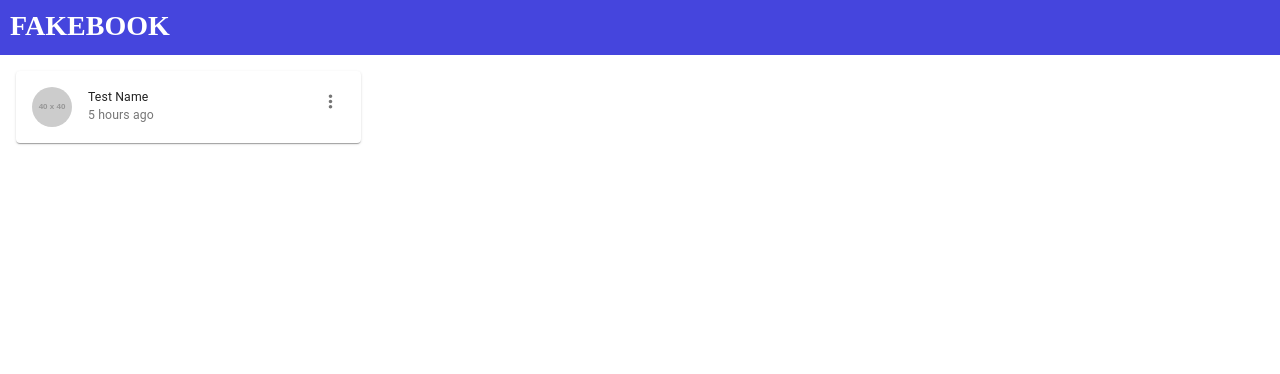
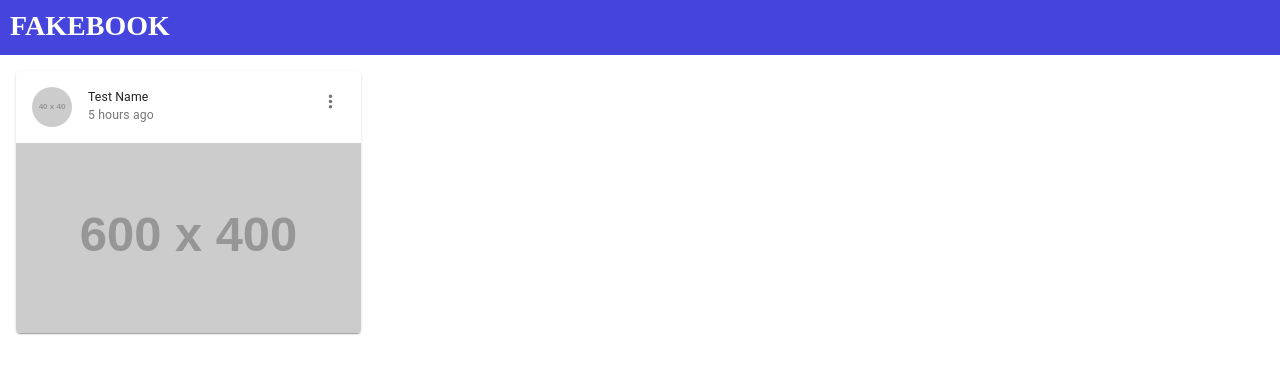
Before and after one commit to dami-lee/React-project, a React (Create React App) app: page / in a window 1280 px wide. Shown: the top 374 px of the page. Built offline with nearby package versions, Linux system fonts and the light colour scheme.

Commit message:
[component] Add media area in FeedContent

```diff
--- /dev/null
+++ b/src/Components/feed/FeedContent.js
@@ -0,0 +1,26 @@
+import React from 'react';
+import Skeleton from '@material-ui/lab/Skeleton';
+import CardMedia from '@material-ui/core/CardMedia';
+
+const FeedContent = ({ loading, classes, ...props }) => {
+    return (
+        <>
+        {
+            loading ? (
+                <Skeleton
+                    varient="rect"
+                    className={classes.media}
+                />
+            ) : (
+                <CardMedia
+                    className={classes.media}
+                    image="http://placehold.it/600x400"
+                    title="Test Name"
+                />
+            )
+        }
+        </>
+    )
+}
+
+export default FeedContent;
--- a/src/Components/feed/feedWrapper.js
+++ b/src/Components/feed/feedWrapper.js
@@ -4,6 +4,7 @@ import Card from '@material-ui/core/Card';
 import { makeStyles } from '@material-ui/core/styles';
 
 import FeedHeader from './FeedHeader';
+import FeedContent from './FeedContent';
 
 const useStyles = makeStyles(theme => ({
     card: {
@@ -23,6 +24,10 @@ const FeedWrapper = ({ loading = false }) => {
             <FeedHeader
                 loading={loading}
             />
+            <FeedContent
+                loading={loading}
+                classes={classes}
+            />
         </Card>
     );
 };
```
Also changed, not shown: src/Components/feed/FeedBox.js (deleted, +0 -25 lines).
